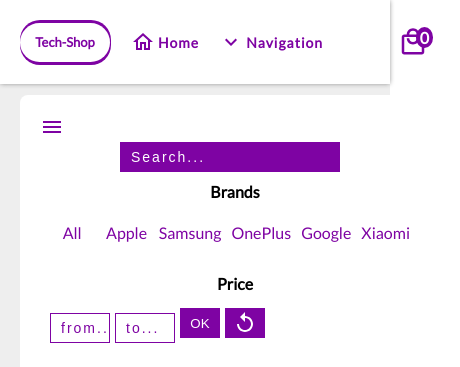
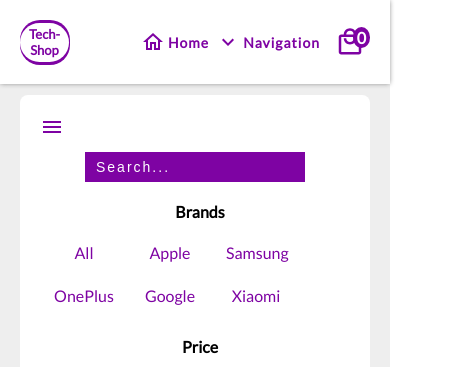
Before and after one commit to levaniakobidze/Shopping-cart, a React (Create React App) app: page /list/laptops in a window 390 px wide. Shown: the top 367 px of the page, 460 px wide, since content can reach past the window. Built offline with nearby package versions, Linux system fonts and the light colour scheme.

Commit message:
add more styles

```diff
--- a/src/components/Navbar/Navbar.module.css
+++ b/src/components/Navbar/Navbar.module.css
@@ -148,3 +148,20 @@
   font-size: 15px !important;
   margin-right: 5px;
 }
+
+/* /////////////////////////////////// */
+
+@media screen and (max-width: 552px) {
+  .navbar_menu_link {
+    margin: 0 7px;
+  }
+  .navbar_menu {
+    margin-right: 10px;
+  }
+  .logo {
+    width: 50px !important;
+  }
+  .logo_item {
+    width: 100%;
+  }
+}
--- a/src/components/filter/Filter.module.css
+++ b/src/components/filter/Filter.module.css
@@ -58,6 +58,7 @@
   width: 220px;
   height: 30px;
   padding: 0 10px;
+  margin: 10px 0;
   color: var(--main-white);
   background-color: var(--main-purple);
   transition: all 0.6s;
@@ -170,7 +171,7 @@
     width: 100%;
     border-radius: 8px;
     padding: 20px 20px !important;
-    height: 300px;
+    height: 330px;
   }
   .filter_close {
     flex: 0 !important;
@@ -191,11 +192,15 @@
   }
   .brands_list {
     display: flex;
+    flex-wrap: wrap;
     justify-content: space-between !important;
-    width: 370px;
+    width: 240px;
   }
   .brands_list li {
-    margin-right: 10px;
+    /* margin-right: 10px; */
+    display: inline;
+    width: 60px;
+    margin: 0 4px;
   }
 
   .title_and_burger {
@@ -208,3 +213,34 @@
     position: static !important;
   }
 }
+
+@media screen and (max-width: 336px) {
+  .brands_list {
+    width: 210px;
+  }
+}
+
+@media screen and (max-width: 315px) {
+  .brands_list {
+    width: 200px;
+  }
+}
+@media screen and (max-width: 316px) {
+  .filter {
+    height: 380px;
+  }
+  .brands_list {
+    width: 180px;
+  }
+  .search_filter input {
+    width: 190px;
+    height: 25px;
+  }
+  .price_from,
+  .price_to {
+    width: 40px;
+  }
+  .price_filter_inputs {
+    justify-content: space-between;
+  }
+}
--- a/src/components/product/Product.module.css
+++ b/src/components/product/Product.module.css
@@ -160,7 +160,31 @@
 
 @media screen and (max-width: 351px) {
   .product_wrapper {
-    width: 290px !important;
+    width: 230px !important;
+    height: 299px;
+  }
+  .product_title {
+    font-size: 16px;
+    padding: 0 5px;
+    color: rgb(14, 14, 14);
+  }
+}
+
+@media screen and (max-width: 296px) {
+  .product_wrapper {
+    width: 200px !important;
+    height: 299px;
+  }
+  .product_title {
+    font-size: 16px;
+    padding: 0 5px;
+    color: rgb(14, 14, 14);
+  }
+}
+
+@media screen and (max-width: 267px) {
+  .product_wrapper {
+    width: 190px !important;
     height: 299px;
   }
   .product_title {
```
